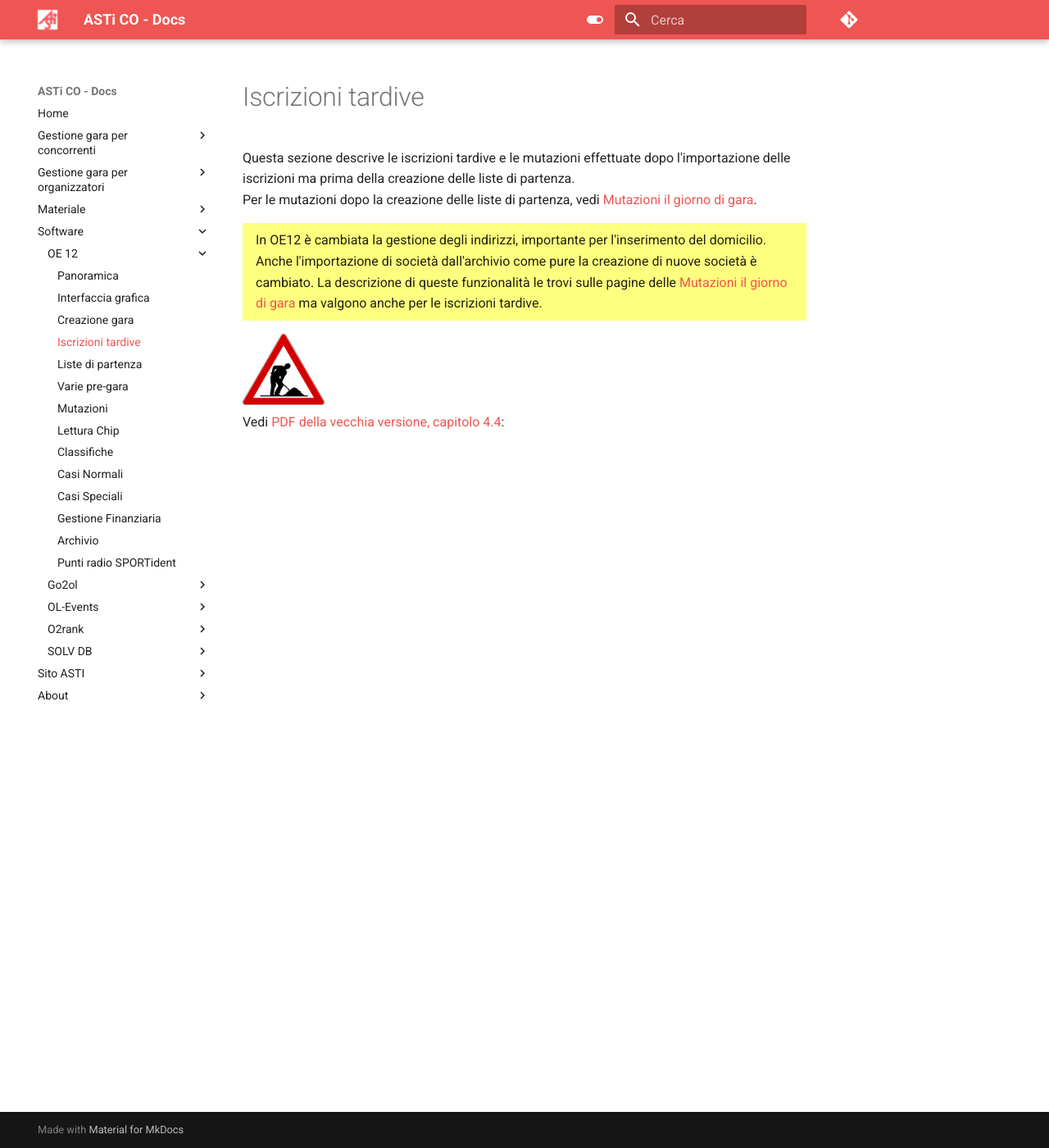
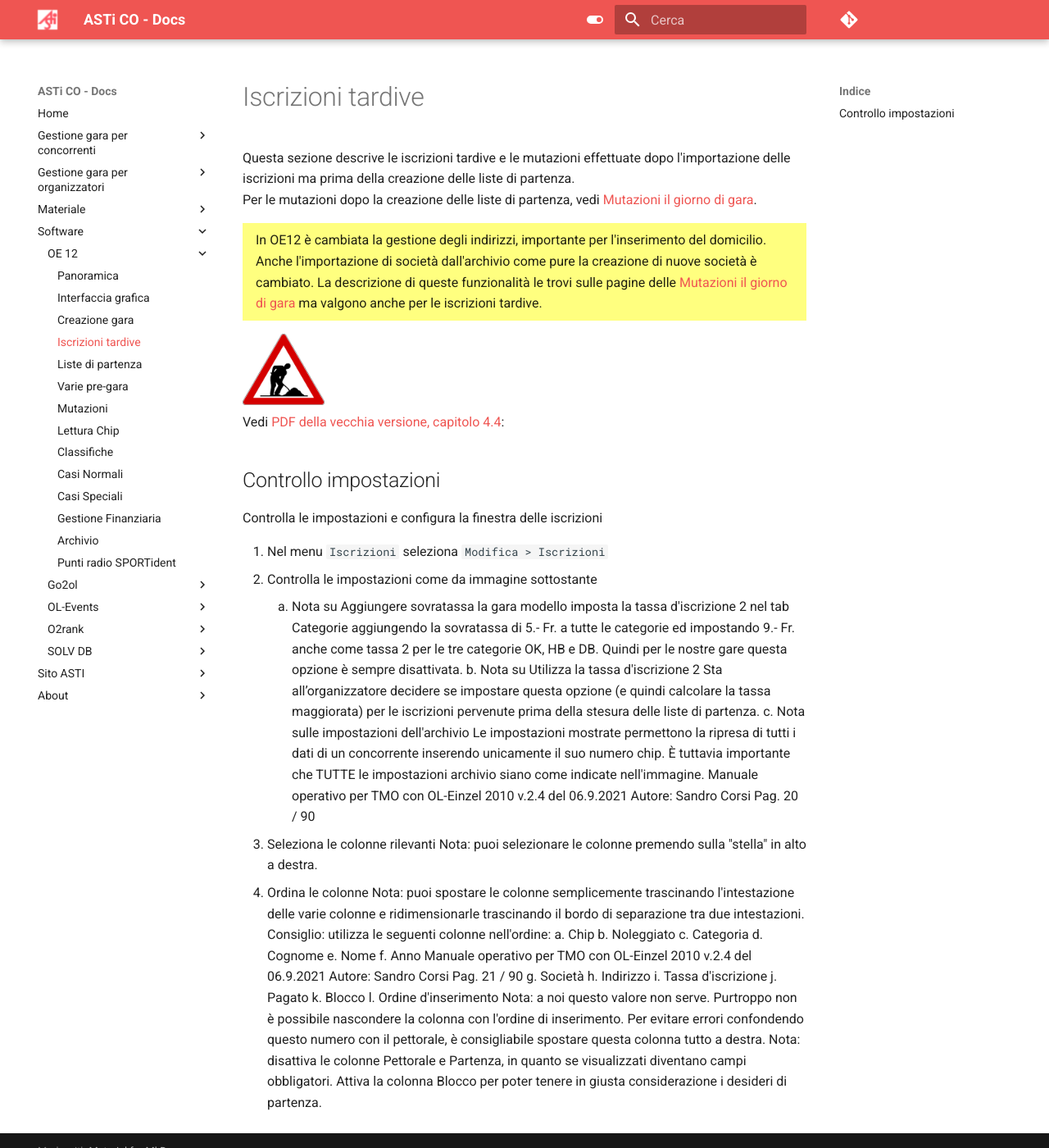
Before and after one commit to asti-co/doc, an MkDocs documentation site: the page built from docs/software/oe12/iscrizioni_tardive.md, in a window 1280 px wide and 1400 px high. Shown: the whole window at 82% size. Built offline with MkDocs 1.6.1 and Material for MkDocs 9.7.7, drawn with Linux system fonts in a browser that asks for light colours; comment, search, counter and statistics services are not loaded.

Commit message:
Correzione di errori e chiarimenti

```diff
--- a/docs/software/oe12/iscrizioni_tardive.md
+++ b/docs/software/oe12/iscrizioni_tardive.md
@@ -14,3 +14,52 @@ ma valgono anche per le iscrizioni tardive.
 
 ![Lavori in corso](../../img/lavori_in_corso.png){width=100px}
 Vedi [PDF della vecchia versione, capitolo 4.4](../../gestione_gara_org/inc/Istruzioni_OL_einzel_per_TMO_v2_4.pdf):
+
+## Controllo impostazioni
+
+Controlla le impostazioni e configura la finestra delle iscrizioni
+
+1. Nel menu `Iscrizioni` seleziona `Modifica > Iscrizioni`
+1. Controlla le impostazioni come da immagine sottostante
+    1. Nota su Aggiungere sovratassa
+la gara modello imposta la tassa d'iscrizione 2 nel tab Categorie
+aggiungendo la sovratassa di 5.- Fr. a tutte le categorie ed impostando 9.- Fr.
+anche come tassa 2 per le tre categorie OK, HB e DB.
+Quindi per le nostre gare questa opzione è sempre disattivata.
+b. Nota su Utilizza la tassa d'iscrizione 2
+Sta all’organizzatore decidere se impostare questa opzione (e quindi calcolare
+la tassa maggiorata) per le iscrizioni pervenute prima della stesura delle liste di
+partenza.
+c. Nota sulle impostazioni dell'archivio
+Le impostazioni mostrate permettono la ripresa di tutti i dati di un concorrente
+inserendo unicamente il suo numero chip.
+È tuttavia importante che TUTTE le impostazioni archivio siano come
+indicate nell'immagine.
+Manuale operativo per TMO con OL-Einzel 2010 v.2.4 del 06.9.2021
+Autore: Sandro Corsi Pag. 20 / 90
+3. Seleziona le colonne rilevanti
+Nota: puoi selezionare le colonne premendo sulla "stella" in alto a destra.
+4. Ordina le colonne
+Nota: puoi spostare le colonne semplicemente trascinando l'intestazione delle varie
+colonne e ridimensionarle trascinando il bordo di separazione tra due intestazioni.
+Consiglio: utilizza le seguenti colonne nell'ordine:
+a. Chip
+b. Noleggiato
+c. Categoria
+d. Cognome
+e. Nome
+f. Anno
+Manuale operativo per TMO con OL-Einzel 2010 v.2.4 del 06.9.2021
+Autore: Sandro Corsi Pag. 21 / 90
+g. Società
+h. Indirizzo
+i. Tassa d'iscrizione
+j. Pagato
+k. Blocco
+l. Ordine d'inserimento
+Nota: a noi questo valore non serve. Purtroppo non è possibile nascondere la
+colonna con l'ordine di inserimento. Per evitare errori confondendo questo
+numero con il pettorale, è consigliabile spostare questa colonna tutto a destra.
+Nota: disattiva le colonne Pettorale e Partenza, in quanto se visualizzati diventano
+campi obbligatori. Attiva la colonna Blocco per poter tenere in giusta considerazione i
+desideri di partenza.
```
